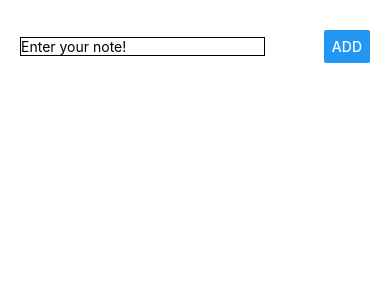
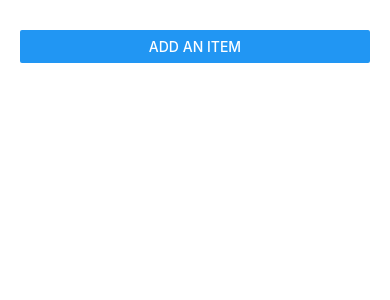
Before and after one commit to rishuverma/rn-first, a React Native app: screen / in a window 390 px wide. Shown: the top 300 px of the page. Built offline with nearby package versions, Linux system fonts and the light colour scheme.

Commit message:
used modal to input text

```diff
--- a/App.js
+++ b/App.js
@@ -15,21 +15,41 @@ import ItemInput from "./components/ItemInput";
 
 export default function App() {
   const [textList, setTextList] = useState([]);
+  const [modalVisibility, setModalVisibility] = useState(false);
 
   const addText = (inputTextFromComponent) => {
-    setTextList((textList) => [
-      ...textList,
-      { uniqueid: textList.length.toString(), value: inputTextFromComponent },
-    ]);
+    if (inputTextFromComponent.trim() != "") {
+      setTextList((textList) => [
+        ...textList,
+        {
+          uniqueid: textList.length.toString(),
+          value: inputTextFromComponent.trim(),
+        },
+      ]);
+      setModalVisibility(false);
+    }
   };
   const removeItemFromList = async (itemId) => {
     setTextList((textList) => {
       return textList.filter((eachItem) => eachItem.uniqueid != itemId);
     });
   };
+  const onCancelPress = () => {
+    setModalVisibility(false);
+  };
   return (
     <View style={styles.root}>
-      <ItemInput onAddText={addText} />
+      <Button
+        title="Add an Item"
+        onPress={() => {
+          setModalVisibility(true);
+        }}
+      />
+      <ItemInput
+        onAddText={addText}
+        modalVisibility={modalVisibility}
+        onCancel={onCancelPress}
+      />
       <FlatList
         keyExtractor={(item, index) => item.uniqueid}
         data={textList}
--- a/components/ItemInput.js
+++ b/components/ItemInput.js
@@ -1,5 +1,5 @@
 import React, { useState } from "react";
-import { View, TextInput, Button, StyleSheet } from "react-native";
+import { View, TextInput, Button, StyleSheet, Modal } from "react-native";
 
 const ItemInput = (props) => {
   const [inputText, setInputText] = useState("");
@@ -13,6 +13,7 @@ const ItemInput = (props) => {
   };
 
   return (
+    <Modal visible={props.modalVisibility} animationType="slide">
       <View style={styles.parentView}>
         {/* <Text>Open up App.js to start working on your app!</Text> */}
         <TextInput
@@ -21,9 +22,10 @@ const ItemInput = (props) => {
           onChangeText={textHandler}
           value={inputText}
         />
+        <View style={styles.buttonContainer}>
+          <View style={styles.button}>
             <Button
               title="ADD"
-        style={{}}
               // onPress={props.onAddText.bind(this, inputText)}
               // onPress={() => props.onAddText(inputText)}
               /*above are the two ways to handle sending the data to parent
@@ -33,20 +35,37 @@ const ItemInput = (props) => {
               onPress={sendAndErase}
             />
           </View>
+          <View style={styles.button}>
+            <Button title="CANCEL" onPress={props.onCancel} color="red" />
+          </View>
+        </View>
+      </View>
+    </Modal>
   );
 };
 const styles = StyleSheet.create({
   input: {
     borderColor: "black",
     borderWidth: 1,
-    paddingRight: 10,
     width: "70%",
+    marginBottom: 10,
+    padding: 8,
   },
   parentView: {
     display: "flex",
+    // flexDirection: "row",
+    flex: 1,
+    justifyContent: "center",
+    alignItems: "center",
+  },
+  buttonContainer: {
+    display: "flex",
     flexDirection: "row",
-    justifyContent: "space-between",
-    alignItems: "center",
+    justifyContent: "space-evenly",
+    width: "50%",
+  },
+  button: {
+    width: "40%",
   },
 });
 export default ItemInput;
--- a/components/ItemList.js
+++ b/components/ItemList.js
@@ -3,7 +3,10 @@ import { View, Text, StyleSheet, TouchableOpacity } from "react-native";
 
 const ItemList = (props) => {
   return (
-    <TouchableOpacity onPress={props.onDelete.bind(this, props.uniqueid)}>
+    <TouchableOpacity
+      onPress={props.onDelete.bind(this, props.uniqueid)}
+      activeOpacity={0.7}
+    >
       <View style={styles.listedItem}>
         <Text>{props.value}</Text>
       </View>
```
Lines whose indentation alone changed are shown as unchanged.
